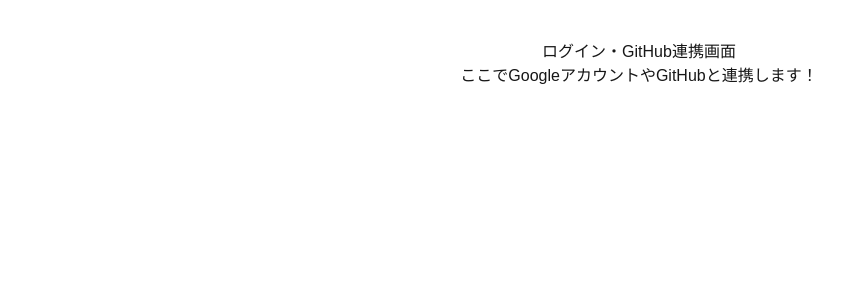
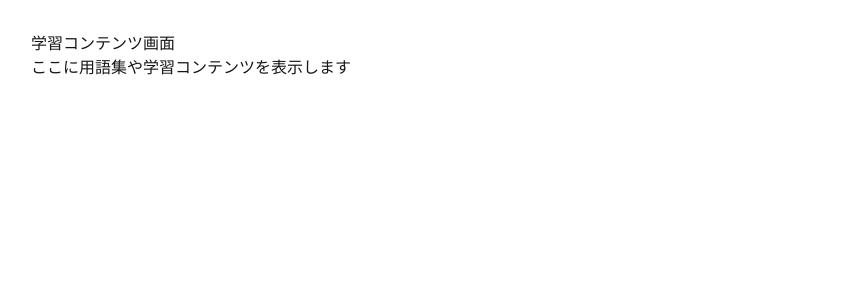
Before and after one commit to teiki-atsu-low-pressure/team-production, a Next.js app: page /study in a window 1280 px wide. Shown: the top 300 px of the page, without its empty margins (1-843 px from the left). Built offline with nearby package versions, Linux system fonts and the light colour scheme.

Commit message:
fix(frontend):学習用コンテンツ画面の表示を修正

```diff
--- a/app/study/page.tsx
+++ b/app/study/page.tsx
@@ -1,8 +1,8 @@
-export default function LoginPage() {
+export default function StudyPage() {
   return (
-    <main style={{ padding: "40px", textAlign: "center" }}>
-      <h1>ログイン・GitHub連携画面</h1>
-      <p>ここでGoogleアカウントやGitHubと連携します！</p>
+    <main style={{ padding: "2rem" }}>
+      <h1>学習コンテンツ画面</h1>
+      <p>ここに用語集や学習コンテンツを表示します</p>
     </main>
   );
 }
```
